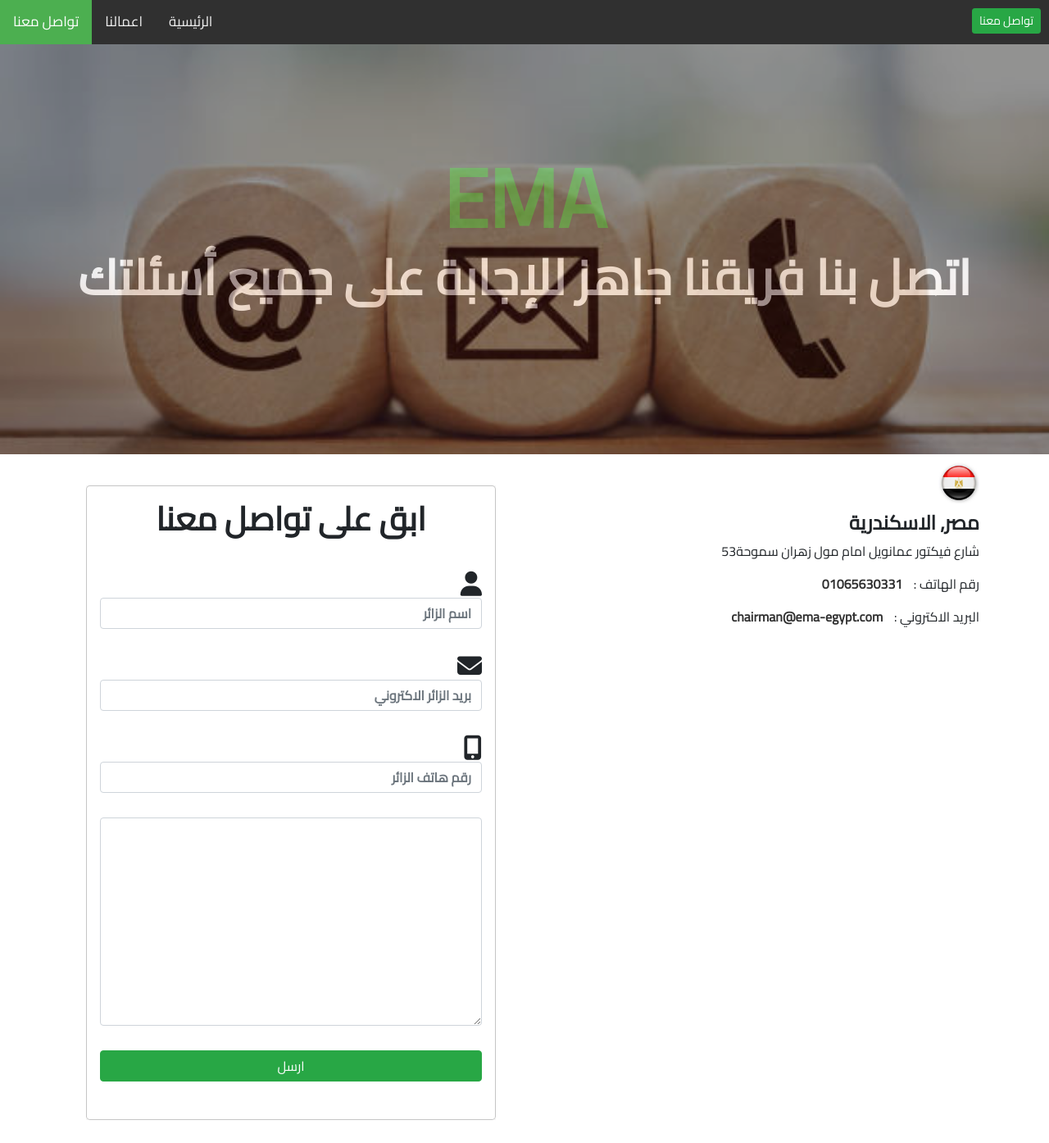
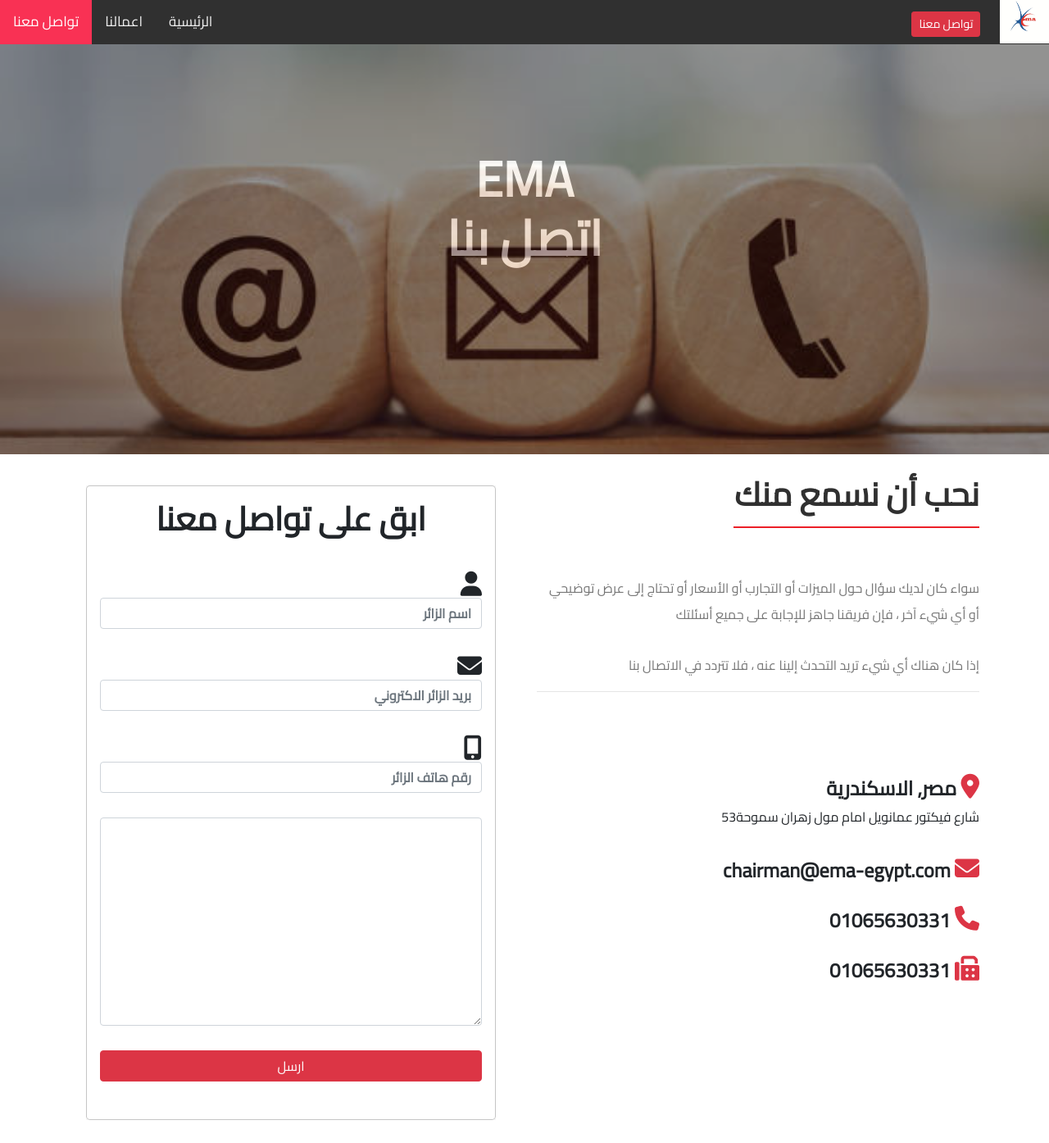
Before and after one commit to OmarShahen/EMA, a Flask app: template templates/تواصل-معنا.html in a window 1280 px wide. Shown: the whole page at 82% size. Run offline with Flask 2, Linux system fonts and the light colour scheme; the template is opened without the code that fills it, so the values that code supplies are empty; some libraries are stand-ins or nearby versions; some web fonts are replaced.

Commit message:
Added photo in navbar and finished contact us page

```diff
--- a/static/css/contact-us.css
+++ b/static/css/contact-us.css
@@ -52,3 +52,19 @@ span{
     font-size: 1em;
     color: #303030;
 }
+
+.main-headers h1{
+    padding-top: 15px;
+}
+
+.small-icons{
+    margin-top: 0;
+}
+
+.contact-us-info{
+    margin-top: 100px;
+}
+
+.contact-us-info div{
+    margin-bottom: 20px;
+}
--- a/static/css/index.css
+++ b/static/css/index.css
@@ -317,8 +317,9 @@ span{
     color: black;
 }
 
+
 .topnav a.active{
-    background-color: #4CAF50;
+    background-color: #F93154;
     color: white;
 }
 
@@ -360,7 +361,7 @@ span{
 }
 
 .contact-us-btn{
-    margin: 10px 10px 5px 0;
+    margin: 10px 20px 5px 0;
 }
 
 
--- a/templates/تواصل-معنا.html
+++ b/templates/تواصل-معنا.html
@@ -20,12 +20,13 @@
     <div class='topnav' id='myTopnav' style="position: relative;">
         <a href='#home' class="active">تواصل معنا</a>
         <a href='#home'>اعمالنا</a>
-        <a href='#home'>الرئيسية</a>
+        <a href='الصفحة-المقصودة.html'>الرئيسية</a>
 
         <a href='javascript:void(0);' class='icon' onclick="myFunction()">
             <i class='fa fa-bars'></i>
         </a>
-        <button class='btn btn-success btn-sm contact-us-btn' data-toggle="modal" data-target="#myModal" >تواصل معنا</button>
+        <button class='btn btn-danger btn-sm contact-us-btn' data-toggle="modal" data-target="#myModal" >تواصل معنا</button>
+        <img src="/static/photos/EMA logo.jpg"style="width: 60px;height: 53.44px;">
     </div >
     <div class="modal" id="myModal">
         <div class="modal-dialog">
@@ -68,7 +69,7 @@
                             </textarea>
                         </div>
                         <div style="text-align: left;">
-                            <input type="submit" class="btn btn-success" value="Submit">
+                            <input type="submit" class="btn btn-danger" value="Submit">
                         </div>
                     </form>
                 </div>
@@ -82,7 +83,7 @@
         <div class='shaded-div'>
 
             <h1 class='main-title'>
-                <strong>EMA</strong><br>اتصل بنا فريقنا جاهز للإجابة على جميع أسئلتك
+                EMA<br>اتصل بنا
 
             </h1>
         </div>
@@ -119,7 +120,7 @@
                                         </textarea>
                                     </div>
                                     <div class="form-group">
-                                        <input type="submit" class="btn btn-success" style="width: 100%;" value="ارسل">
+                                        <input type="submit" class="btn btn-danger" style="width: 100%;" value="ارسل">
                                     </div>
                                 </form>
                             </div>
@@ -129,35 +130,56 @@
             </div>
 
             <div class="col-sm-12 col-md-6">
-
-                <!--<h3 style="font-size: 40px;font-weight: bold;">
-                    موقع المكتب
-                </h3>-->
-                <div>
-                    <img class="egypt-flag" src="/static/photos/egypt-flag-vector-round-icon-egypt-flag-vector-round-icon-illustration-105667322.jpg">
-
-                    <h4 style="font-weight: bold;">
-                        مصر, الاسكندرية
-                    </h4>
+                <div class='main-headers small-icons'>
+                    <h1 style="text-align: right;">
+                         نحب أن نسمع منك
+                    </h1>
+                    <div class="short-line-long"></div>
                     <p>
-                        شارع فيكتور عمانويل امام مول زهران سموحة53
+                        سواء كان لديك سؤال حول الميزات أو التجارب أو الأسعار أو تحتاج إلى عرض توضيحي أو أي شيء آخر ، فإن فريقنا جاهز للإجابة على جميع أسئلتك
                     </p>
                     <p>
+                        إذا كان هناك أي شيء تريد التحدث إلينا عنه ، فلا تتردد في الاتصال بنا
+                    </p>
+                </div>
+                <hr>
+                <div class="contact-us-info">
+                    <div class="row"><!--
+                        <div class="col-sm-12">
+                            <img class="egypt-flag" src="/static/photos/egypt-flag-vector-round-icon-egypt-flag-vector-round-icon-illustration-105667322.jpg">
+                        </div>-->
 
-                        رقم الهاتف
-                        :
-                        <span>
+                        <div class="col-lg-12">
+
+                            <h4 style="font-weight: bold;">
+
+                                مصر, الاسكندرية
+                                <i class="fas fa-map-marker-alt text-danger" style="font-size: 30px;"></i>
+                            </h4>
+                            <p>
+                                شارع فيكتور عمانويل امام مول زهران سموحة53
+                            </p>
+                        </div>
+                        <div class="col-lg-12">
+                            <h4 style="font-weight: bold;">
+                                chairman@ema-egypt.com
+                            <i class="fa fa-envelope text-danger" style="font-size: 30px;"></i>
+                            </h4>
+                        </div>
+                        <div class="col-lg-12">
+                            <h4 style="font-weight: bold;">
                             01065630331
-                        </span>
-                    </p>
-                    <p>
-                        <span>
-                            chairman@ema-egypt.com
-                        </span>
-                        :
-                        البريد الاكتروني
+                            <i class="fa fa-phone text-danger" style="font-size: 30px;"></i>
+                            </h4>
+                        </div>
+                        <div class="col-lg-12">
+                            <h4 style="font-weight: bold;">
+                            01065630331
+                            <i class="fa fa-fax text-danger" style="font-size: 30px;"></i>
+                            </h4>
+                        </div>
+                    </div>
 
-                    </p>
                 </div>
                 </div>
             </div>
```
Also changed, not shown: templates/الصفحة-المقصودة.html (+4 -3 lines).
